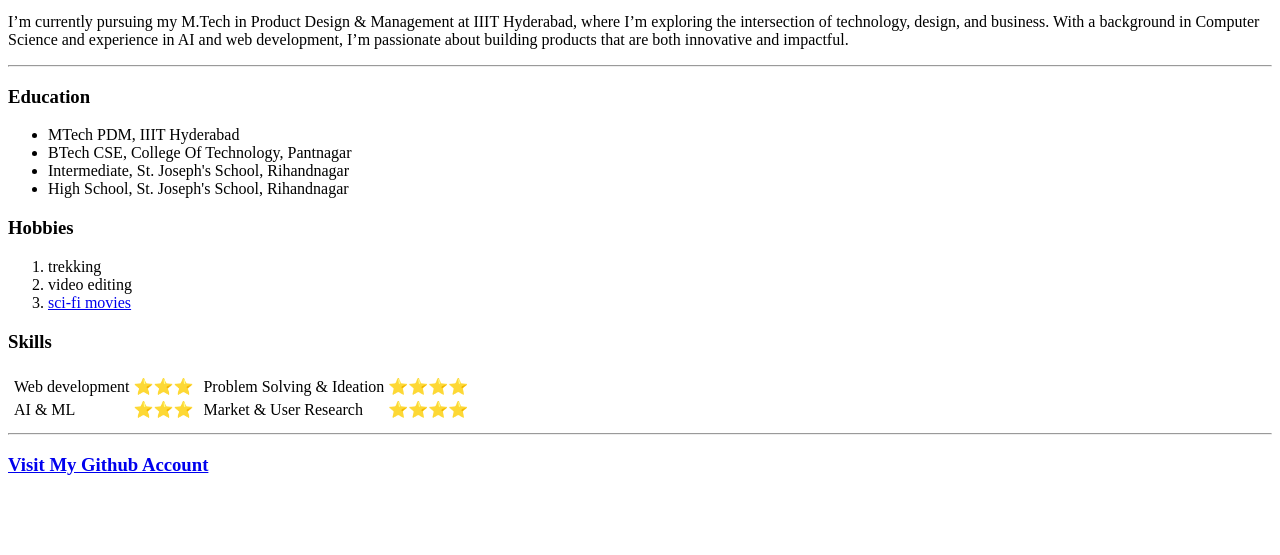
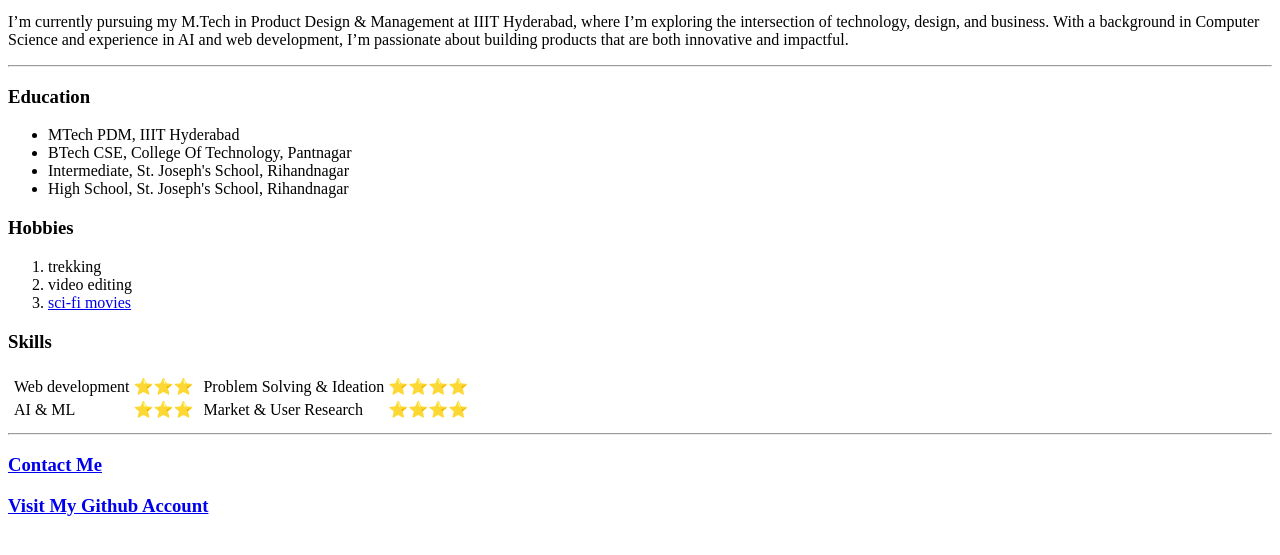
Before and after one commit to DeeptiKoranga/html_personal-site, a plain HTML site: page index.html in a window 1280 px wide. Shown: the part 171-726 px from the top of the page. Drawn offline with Linux system fonts and the light colour scheme.

Commit message:
Update index.html

```diff
--- a/index.html
+++ b/index.html
@@ -66,7 +66,8 @@
     </table>
   <hr />
 
-  <h3><a href="https://github.com/DeeptiKoranga" target="_blank"> Visit My Github Account</a></h3>
+  <h3><a href="contact.html" target="_blank"> Contact Me</a></h3>
+	<h3><a href="https://github.com/DeeptiKoranga" target="_blank"> Visit My Github Account</a></h3>
 
 </body>
 
```
